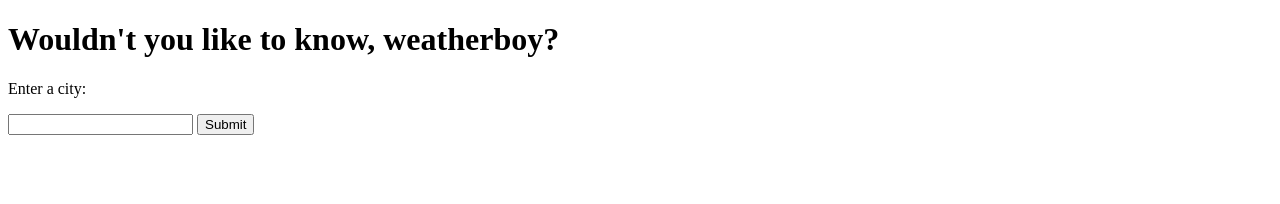
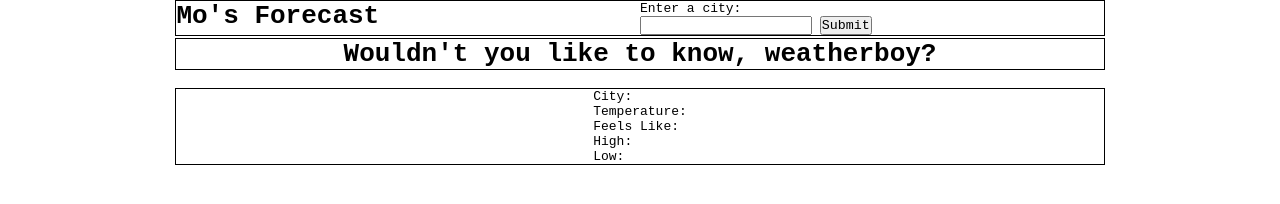
Before and after one commit to malom1/weather-app, a plain HTML site: page index.html in a window 1280 px wide. Drawn offline with Linux system fonts and the light colour scheme.

Commit message:
Connected API to gather data by user input

```diff
--- a/index.html
+++ b/index.html
@@ -8,21 +8,35 @@
 
 </head>
 <body>
+    <div class="main-container">
+        <header>
+            <div class="left-header">
+                <div class="logo">Mo's Forecast</div>
+            </div>
+            <div class="right-header">
+                <form action="">
+                    <label for="city">
+                        <p>Enter a city: </p>
+                        <input type="text" id="city">
+                    </label>
+                    <button>Submit</button>
+                </form>
+                <!-- <button>F or C</button> -->
+            </div>
+        </header>
 
-    <h1>Wouldn't you like to know, weatherboy?</h1>
+        <h1>Wouldn't you like to know, weatherboy?</h1>
 
-    <form action="">
-        <label for="city">
-            <p>Enter a city: </p>
-            <input type="text" id="city">
-        </label>
-        <button>Submit</button>
-    </form>
-    <div id="city"></div>
-    <div id="temp"></div>
-    <div id="feels"></div>
-    <div id="high"></div>
-    <div id="low"></div>
+        <div class="weather-card">
+            <div id="city">City: </div>
+            <div class="card">
+                <div id="temp">Temperature: </div>
+                <div id="feels">Feels Like: </div>
+                <div id="high">High: </div>
+                <div id="low"> Low: </div>
+            </div>
+        </div>
+    </div>
 
 </body>
 <script src="script.js"></script>
--- a/script.js
+++ b/script.js
@@ -7,20 +7,23 @@ const feels = document.getElementById('feels');
 const high = document.getElementById('high');
 const low = document.getElementById('low');
 
-async function getWeather() {
-    try {
-        const cityName = encodeURIComponent(searchInput.value.trim());
-        if(!cityName){
-            alert('Enter a valid city');
-            return;
-        }
+async function getWeather(event) {
+    event.preventDefault();
 
-        const url = `https://weather.visualcrossing.com/VisualCrossingWebServices/rest/services/timeline/dallas?unitGroup=us&key=GAHNYCAZB93X4SBGAX38Q495V&contentType=json`;
+    const cityName = encodeURIComponent(searchInput.value.trim());
+    if(!cityName){
+        alert('Enter a city');
+        return;
+    }
+
+    try{
+        const url = `https://weather.visualcrossing.com/VisualCrossingWebServices/rest/services/timeline/${cityName}?unitGroup=us&key=GAHNYCAZB93X4SBGAX38Q495V&contentType=json`;
         console.log('fetching url: ', url);
 
-        const response = await fetch(url, {mode: 'cors'})
+        const response = await fetch(url, {mode: 'cors'});
+
         if (!response.ok){
-            throw new Error(`HTTP Error! Status: ${reponse.status}`)
+            throw new Error(`HTTP Error! Status: ${response.status}`)
         }
         const data = await response.json();
 
@@ -30,6 +33,8 @@ async function getWeather() {
         high.innerText = `High: ${data.days[0].tempmax}`;
         low.innerText = `Low: ${data.days[0].tempmin}`;
 
+        console.log(temp.innerText);
+
     } catch (error) {
         alert("Error: " + error);
 
--- a/style.css
+++ b/style.css
@@ -0,0 +1,43 @@
+*{
+    margin: 0;
+    padding: 0;
+    font-family: monospace;
+}
+
+.main-container{
+    display: grid;
+    /* width: 100vw;
+    height: 100vh; */
+    grid-template-rows: 1fr 1fr 3fr;
+    justify-content: center;
+    align-items: center;
+}
+
+header{
+    display: grid;
+    grid-template-columns: 2fr 1fr 1fr;
+    border: 1px solid;
+}
+
+.right-header{
+    display: flex;
+    justify-content: space-evenly;
+}
+
+.logo{
+    font-size: 2rem;
+    font-weight: bold;
+}
+
+h1{
+    display: flex;
+    justify-content: center;
+    border: 1px solid;
+}
+
+.weather-card{
+    display: grid;
+    justify-content: center;
+    align-items: center;
+    border: 1px solid;
+}
```
